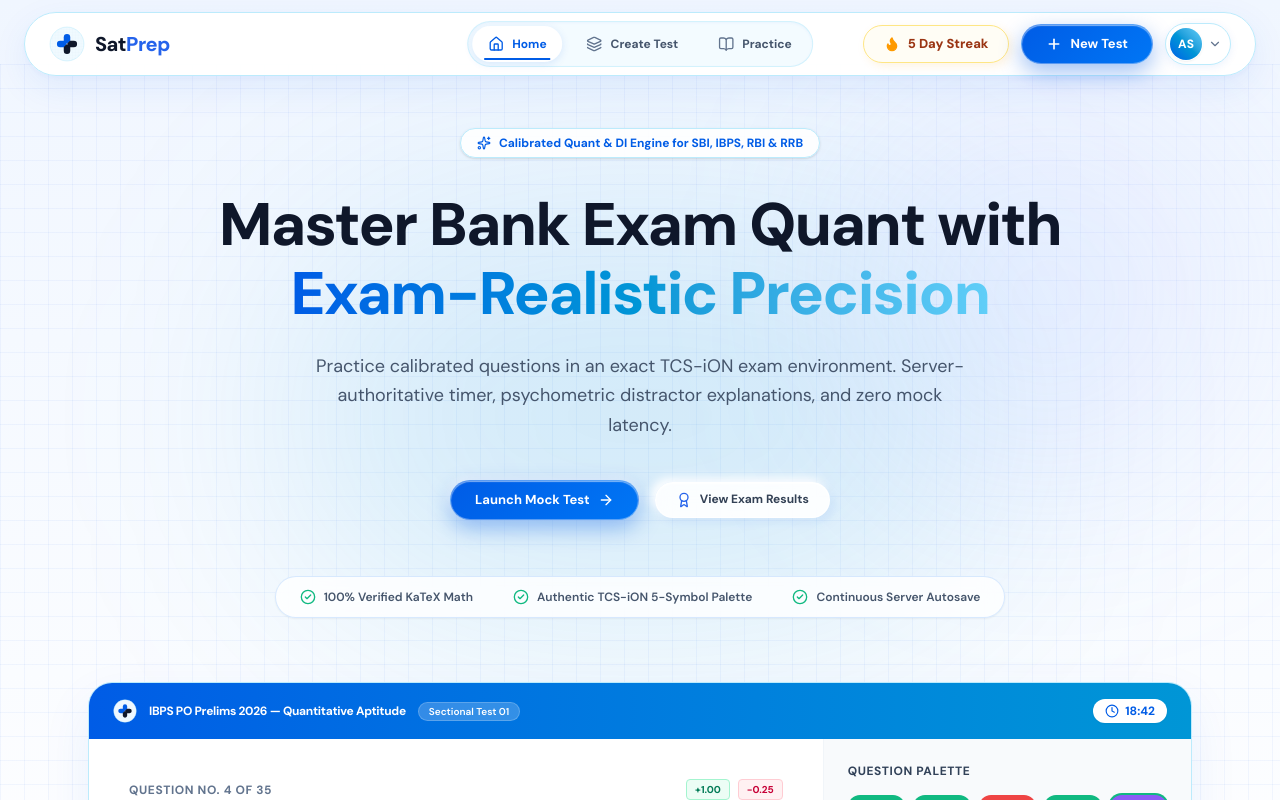
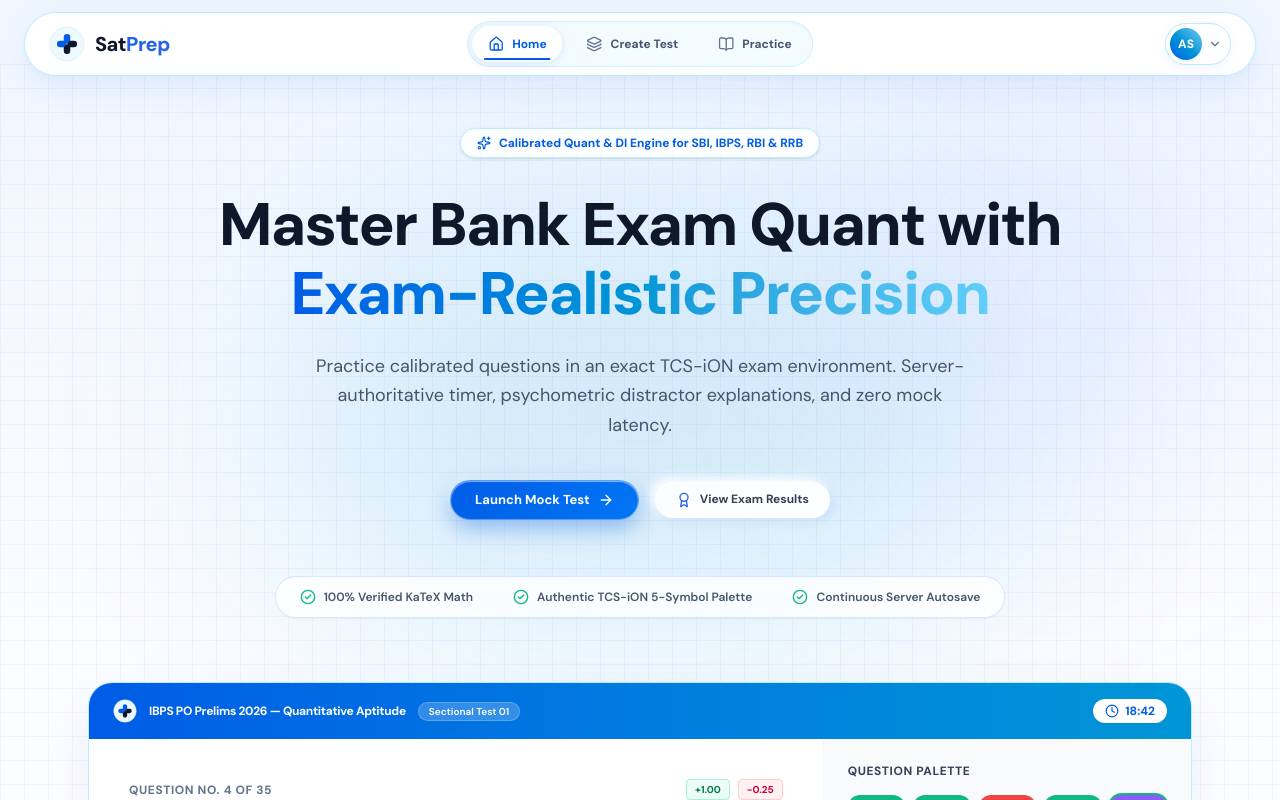
Before and after one commit to Potri2357/SatPrep, a Next.js app: page / in a window 1280 px wide. Shown: the top 800 px of the page. Built offline with nearby package versions, Linux system fonts and the light colour scheme.

Commit message:
feat(navbar): remove streak pill and new test buttons for clean minimalist header

```diff
--- a/src/components/navbar.tsx
+++ b/src/components/navbar.tsx
@@ -12,8 +12,6 @@
 } from '@/components/ui/navigation-menu';
 import { cn } from '@/lib/utils';
 import {
-  Flame,
-  Plus,
   Menu,
   X,
   Layers,
@@ -107,23 +105,8 @@
           </NavigationMenu>
         </div>
 
-        {/* Right: Streak Pill, New Test Chip & Profile Icon with Dropdown */}
+        {/* Right: Profile Icon with Dropdown (User & Admin) */}
         <div className="flex items-center gap-2.5 sm:gap-3 shrink-0">
-          {/* 5-Day Streak Pill (Matches user reference image exactly) */}
-          <div className="hidden lg:inline-flex streak-pill">
-            <Flame className="w-4 h-4 fill-amber-500 text-amber-500 shrink-0" />
-            <span>5 Day Streak</span>
-          </div>
-
-          {/* Quick New Test Chip Button (Matches user reference image exactly) */}
-          <Link
-            href="/tests/new"
-            className="hidden sm:inline-flex neu-chip-primary text-xs"
-          >
-            <Plus className="w-4 h-4 text-white stroke-[2.5]" />
-            <span>New Test</span>
-          </Link>
-
           {/* Profile Icon with Dropdown of User and Admin */}
           <div className="relative" ref={dropdownRef}>
             <button
@@ -258,21 +241,6 @@
       {/* Mobile Dropdown Menu */}
       {mobileMenuOpen && (
         <div className="md:hidden mt-2 rounded-3xl border border-[#BCEBFC] bg-white/98 backdrop-blur-2xl p-4 space-y-2 shadow-xl">
-          <div className="flex items-center gap-2 mb-3">
-            <div className="streak-pill text-xs py-1 px-3">
-              <Flame className="w-3.5 h-3.5 fill-amber-500 text-amber-500" />
-              <span>5 Day Streak</span>
-            </div>
-            <Link
-              href="/tests/new"
-              onClick={() => setMobileMenuOpen(false)}
-              className="neu-chip-primary text-xs py-1.5 px-4"
-            >
-              <Plus className="w-3.5 h-3.5" />
-              <span>New Test</span>
-            </Link>
-          </div>
-
           {centerNavItems.map((item) => {
             const active = isItemActive(item.href);
             const Icon = item.icon;
```
